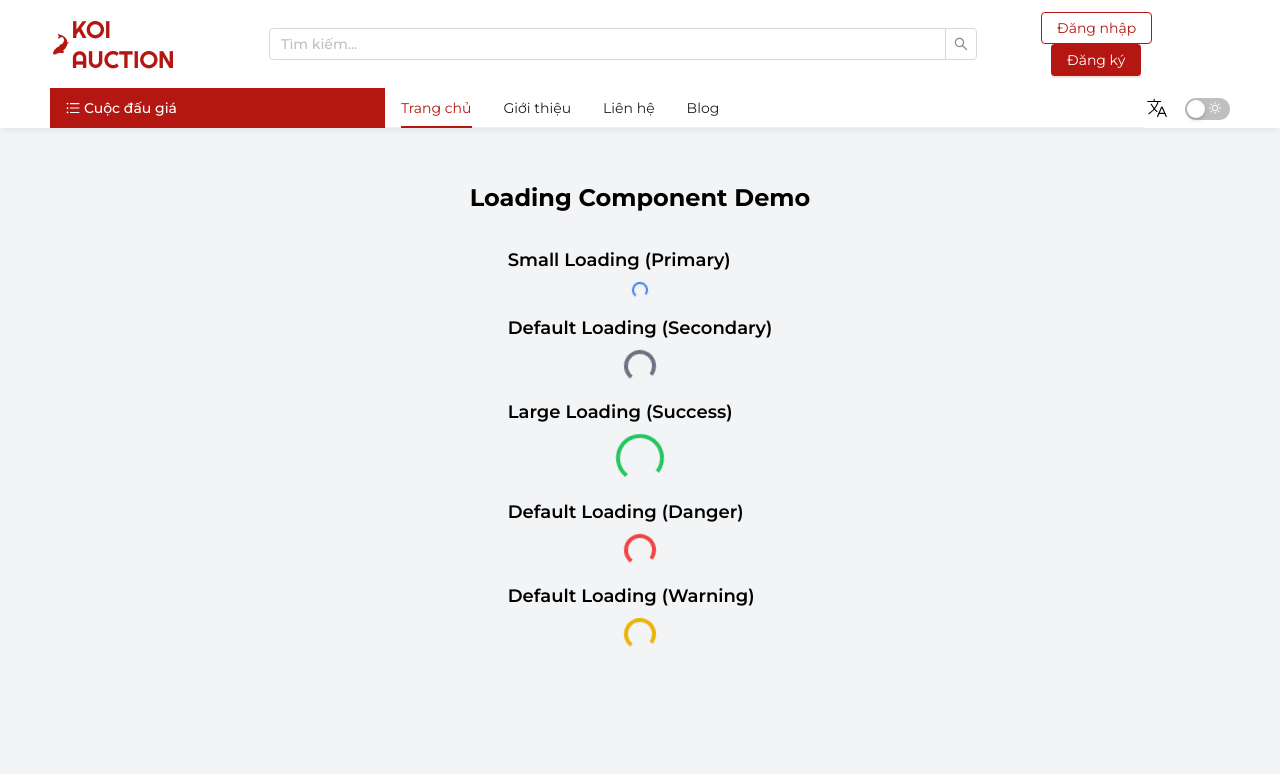
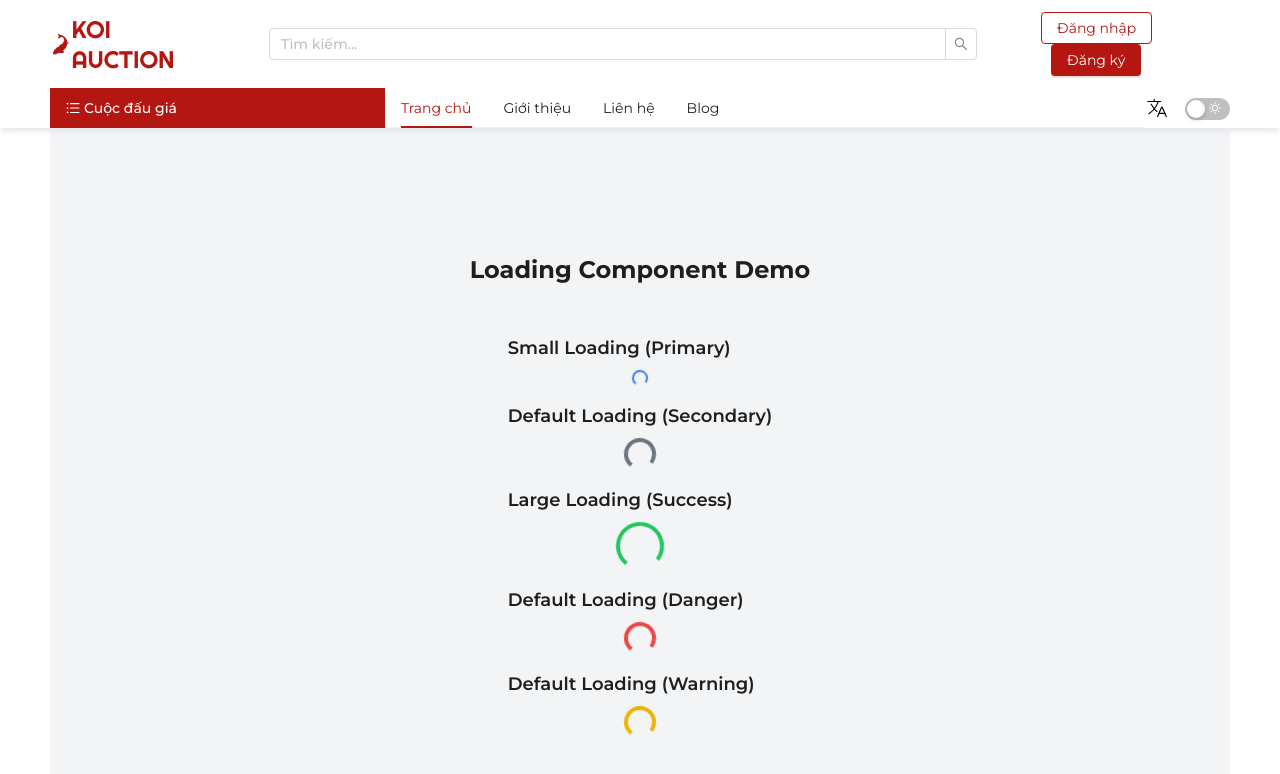
Before and after one commit to luongductrong/koi-auction-next, a Next.js app: page / in a window 1280 px wide. Shown: the top 774 px of the page. Built offline with nearby package versions, Linux system fonts and the light colour scheme; what @ant-design/nextjs-registry would draw is missing.

Commit message:
Create: content.jsx: use Ant Layout for Root Layout

```diff
--- a/src/app/layout.tsx
+++ b/src/app/layout.tsx
@@ -7,10 +7,13 @@ import { ConfigProvider } from 'antd';
 import { ThemeProvider as NextThemesProvider } from 'next-themes';
 import { Montserrat } from 'next/font/google';
 import './globals.css';
+import Header from '@/components/header';
+import Content from '@/components/content';
 
 const montserrat = Montserrat({
   subsets: ['latin'],
   weight: ['400', '500', '600', '700'],
+  display: 'swap',
 });
 
 export default function RootLayout({ children }: { children: React.ReactNode }) {
@@ -28,7 +31,8 @@ export default function RootLayout({ children }: { children: React.ReactNode })
                 },
               }}
             >
-              <div className="jnksdhadkjaskjdasjh">{children}</div>
+              <Header />
+              <Content>{children}</Content>
             </ConfigProvider>
           </AntdRegistry>
         </NextThemesProvider>
--- a/src/app/page.tsx
+++ b/src/app/page.tsx
@@ -4,13 +4,11 @@
 
 import React from 'react';
 import Loading from '@/components/loading';
-import Header from '@/components/header';
 
 const LoadingDemo = () => {
   return (
     <>
       <div className="min-h-screen bg-gray-100 flex flex-col items-center justify-center space-y-8 p-4">
-        <Header />
         <h1 className="text-2xl font-bold mb-4">Loading Component Demo</h1>
 
         <div className="space-y-4">
--- /dev/null
+++ b/src/components/content.tsx
@@ -0,0 +1,20 @@
+/** @format */
+
+'use client';
+
+import { Layout } from 'antd';
+
+const { Content } = Layout;
+
+interface CustomContentProps {
+  children: React.ReactNode;
+}
+
+export default function CustomContent({ children }: CustomContentProps) {
+  return (
+    <Content className="w-screen min-h-min">
+      <div className="py-12" />
+      <div className="px-[50px]">{children}</div>
+    </Content>
+  );
+}
--- a/src/components/header.tsx
+++ b/src/components/header.tsx
@@ -1,4 +1,6 @@
 /** @format */
+
+'use client';
 
 import React from 'react';
 import { Layout } from 'antd';
```
